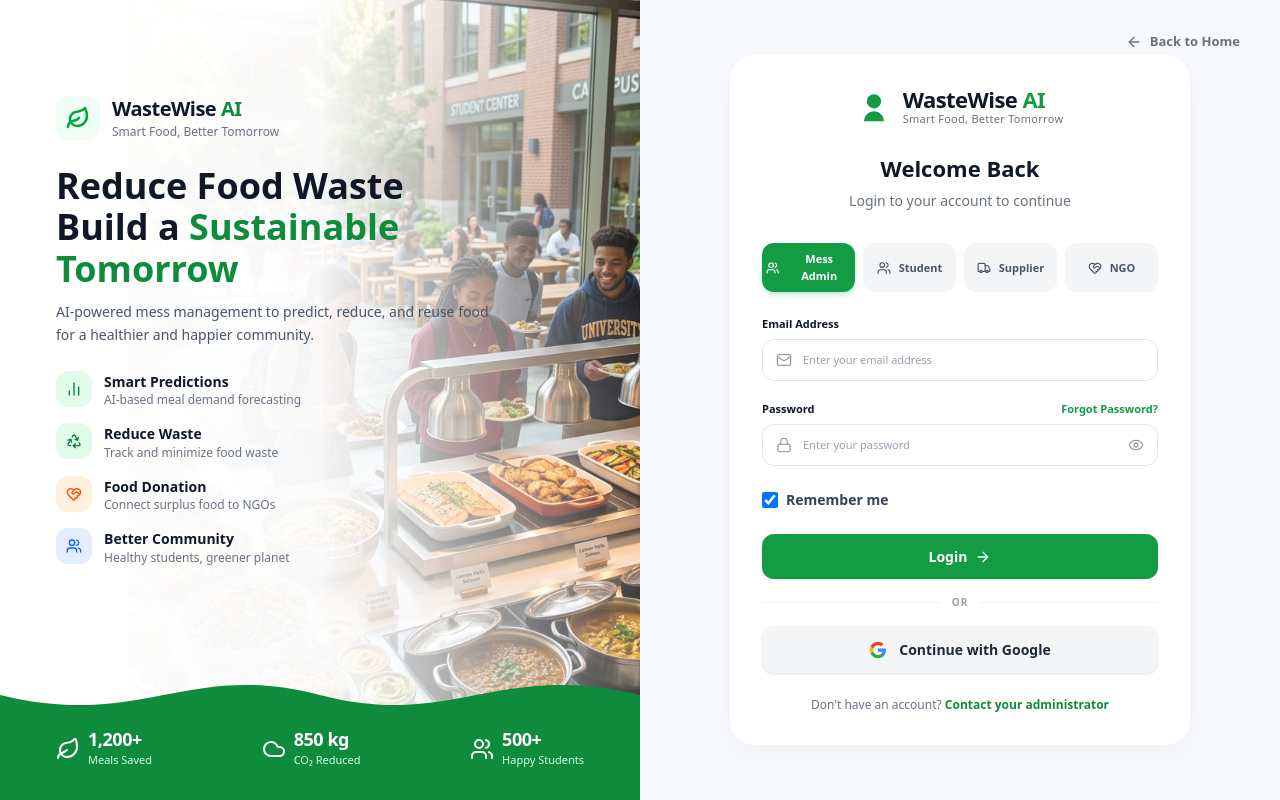
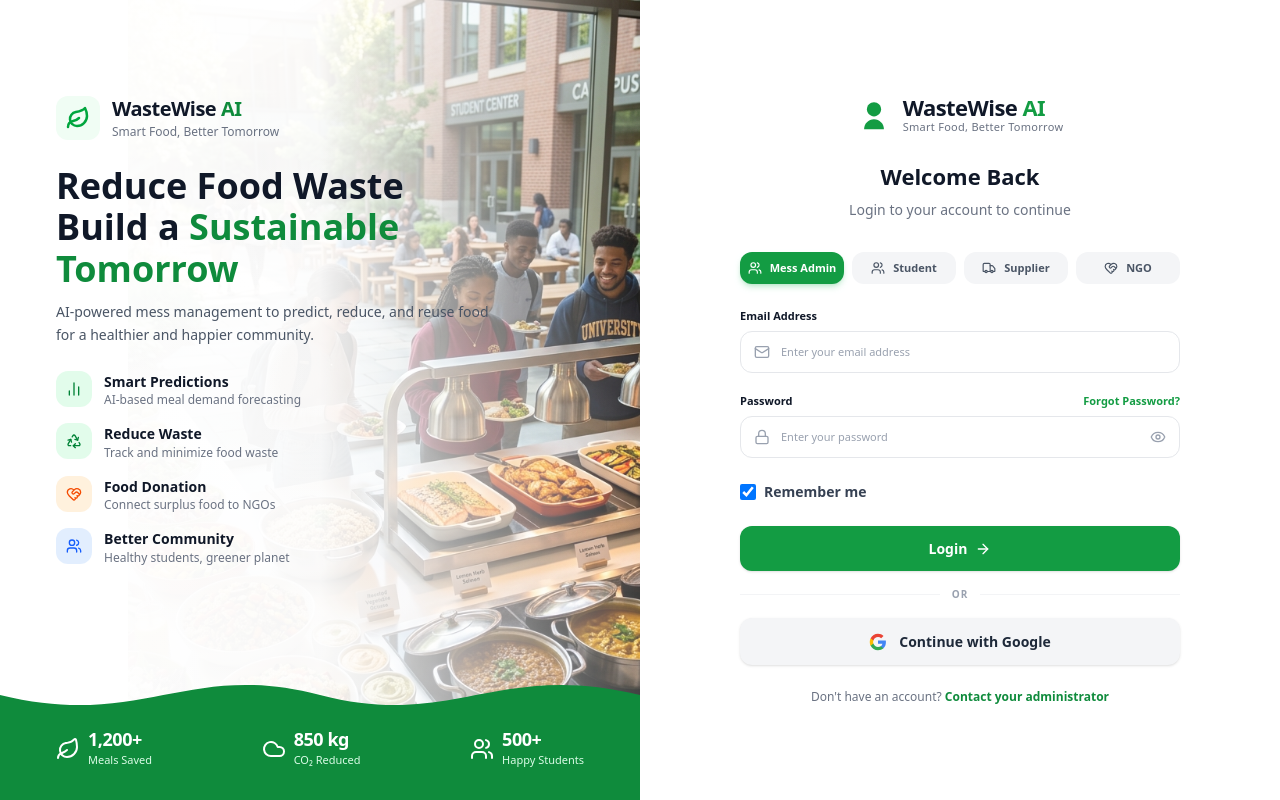
Before and after one commit to saritasuthar276-oss/West-Care-, a Next.js app: page /login in a window 1280 px wide. Built offline with nearby package versions, Linux system fonts and the light colour scheme.

Commit message:
Remove card box UI and Back to Home to let content span full right panel; rename Mess Admin to Admin to fix wrapping

```diff
--- a/src/app/login/page.tsx
+++ b/src/app/login/page.tsx
@@ -165,17 +165,9 @@ export default function LoginPage() {
       </div>
 
       {/* Right Panel (Login) */}
-      <div className="w-full lg:w-1/2 h-full bg-[#f8f9fc] flex items-center justify-center p-4 xl:p-10 relative">
-
-        {/* Back to Home Link */}
-        <div className="absolute top-6 right-8 lg:top-8 lg:right-10 z-10 hidden lg:block">
-          <Link href="/" className="flex items-center gap-2 text-[13px] font-bold text-gray-500 hover:text-gray-900 transition-colors">
-            <ArrowLeft className="w-4 h-4" /> Back to Home
-          </Link>
-        </div>
-
-        <div className="w-full max-w-[460px]">
-          <div className="bg-white rounded-[24px] py-4 px-6 sm:px-8 xl:p-8 shadow-[0_8px_30px_rgb(0,0,0,0.04)] w-full flex flex-col justify-center">
+      <div className="w-full lg:w-1/2 h-full bg-white flex items-center justify-center p-6 xl:p-10 relative">
+        <div className="w-full max-w-[440px]">
+          <div className="w-full flex flex-col justify-center">
 
             <div className="flex justify-center mb-4 xl:mb-6">
               <div className="flex items-center gap-3">
```
